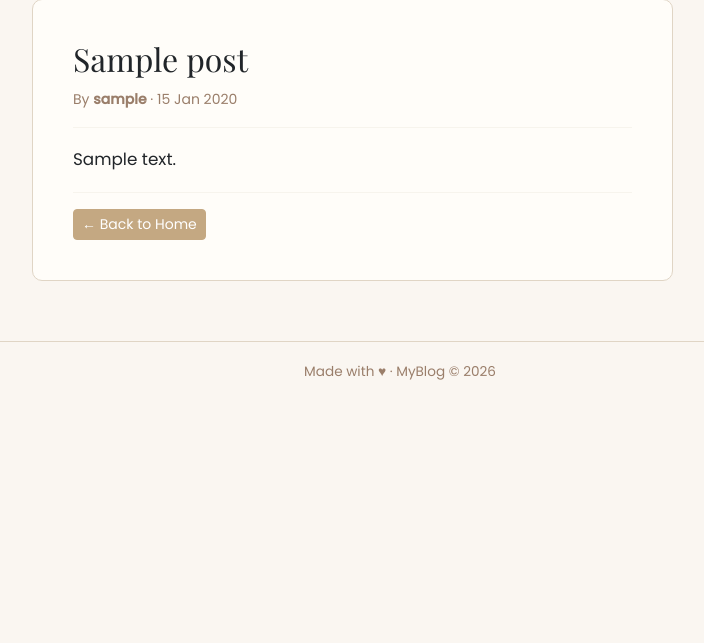
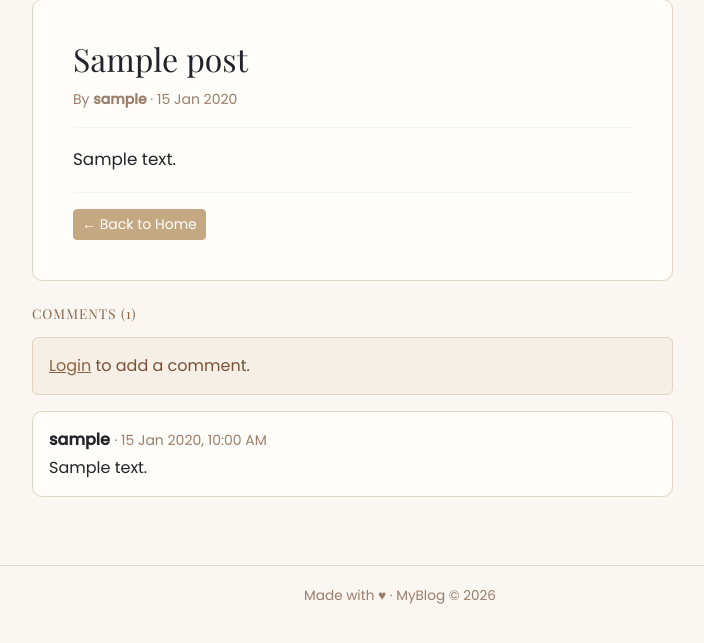
Before and after one commit to sampada596/blog_django, a Django app: page /post/1/ in a window 1280 px wide. Shown: the part 106-749 px from the top of the page, without its empty margins (240-944 px from the left). Run offline with Django 5.2, Linux system fonts and the light colour scheme; tables that the repository leaves empty hold one stand-in row (values such as "Sample post"); some web fonts are replaced.

Commit message:
added comment system

```diff
--- a/blog/forms.py
+++ b/blog/forms.py
@@ -2,6 +2,7 @@ from django import forms
 from django.contrib.auth.forms import UserCreationForm
 from django.contrib.auth.models import User
 from .models import Post
+from .models import Comment
 
 class RegisterForm(UserCreationForm):
     email = forms.EmailField()
@@ -25,3 +26,16 @@ class PostForm(forms.ModelForm):
         super().__init__(*args, **kwargs)
         self.fields['title'].widget.attrs['class'] = 'form-control'
         self.fields['content'].widget.attrs['class'] = 'form-control'
+
+class CommentForm(forms.ModelForm):
+    class Meta:
+        model = Comment
+        fields = ['body']
+        widgets = {
+            'body': forms.Textarea(attrs={'rows':3, 'placeholder': 'Write a comment...'})
+
+        }
+
+    def __init__(self, *args, **kwargs):
+        super().__init__(*args, **kwargs)
+        self.fields['body'].widget.attrs['class'] = 'form-control'
--- a/blog/templates/blog/post_detail.html
+++ b/blog/templates/blog/post_detail.html
@@ -19,6 +19,44 @@
                 {% endif %}
             </div>
         </div>
+        <div class="mt-4">
+            <h5 class="mb-3" style="color: #8B6343; letter-spacing: 1px; font-size: 0.85rem; text-transform: uppercase;">
+                Comments ({{ comments.count }})
+            </h5>
+
+            {% if request.user.is_authenticated %}
+                <div class="card p-3 mb-3">
+                    <form method="POST">
+                        {% csrf_token %}
+                        {{ form.body }}
+                        <button type="submit" class="btn btn-primary btn-sm mt-2">Post Comment</button>
+                    </form>
+                </div>
+            {% else %}
+                <div class="alert alert-info">
+                    <a href="{% url 'login' %}">Login</a> to add a comment.
+                </div>
+            {% endif %}
+
+            {% for comment in comments %}
+    <div class="card p-3 mb-2">
+        <div class="d-flex justify-content-between">
+            <p class="mb-1"><strong>{{ comment.author }}</strong>
+                <small class="text-muted">· {{ comment.created_at|date:"d M Y, h:i A" }}</small>
+            </p>
+            {% if request.user == comment.author %}
+                <form method="POST" action="{% url 'comment_delete' comment.pk %}">
+                    {% csrf_token %}
+                    <button type="submit" class="btn btn-sm" style="color: #c47a6a; background: none; border: none;">✕</button>
+                </form>
+            {% endif %}
+        </div>
+        <p class="mb-0">{{ comment.body }}</p>
+    </div>
+{% empty %}
+    <p class="text-muted">No comments yet. Be the first to comment!</p>
+{% endfor %}
+        </div>
     </div>
 </div>
 {% endblock %}
--- a/blog/urls.py
+++ b/blog/urls.py
@@ -10,4 +10,5 @@ urlpatterns = [
     path('register/',views.register, name='register'),
     path('login/',views.user_login, name='login'),
     path('logout/',views.user_logout, name='logout'),
+    path('comment/<int:pk>/delete/', views.comment_delete, name='comment_delete'),
 ]
--- a/blog/views.py
+++ b/blog/views.py
@@ -1,11 +1,10 @@
-from django.shortcuts import render , get_object_or_404
-from .models import Post
+from django.shortcuts import render , get_object_or_404, redirect
+from .models import Post, Comment
 from django.contrib.auth import login , logout , authenticate
 from django.contrib.auth.forms import AuthenticationForm
 from .forms import RegisterForm
-from django.shortcuts import redirect
 from django.contrib.auth.decorators import login_required
-from .forms import RegisterForm , PostForm
+from .forms import RegisterForm , PostForm , CommentForm
 
 def home(request):
     posts = Post.objects.filter(is_published=True).order_by('-created_at')
@@ -13,7 +12,26 @@ def home(request):
 
 def post_detail(request, pk):
     post = get_object_or_404(Post, pk=pk)
-    return render(request, 'blog/post_detail.html', {'post': post})
+    comments = post.comments.all().order_by('-created_at')
+
+    if request.method == 'POST':
+        if not request.user.is_authenticated:
+            return redirect('login')
+        form = CommentForm(request.POST)
+        if form.is_valid():
+            comment = form.save(commit=False)
+            comment.post = post
+            comment.author = request.user
+            comment.save()
+            return redirect('post_detail', pk=pk)
+    else:
+        form = CommentForm()
+
+    return render(request, 'blog/post_detail.html', {
+        'post': post,
+        'comments': comments,
+        'form': form,
+    })
 
 def register(request):
     if request.method == 'POST':
@@ -77,3 +95,12 @@ def post_delete(request, pk):
         post.delete()
         return redirect('home')
     return render(request, 'blog/post_confirm_delete.html', {'post': post})
+
+@login_required
+def comment_delete(request, pk):
+    comment = get_object_or_404(Comment, pk=pk)
+    if request.user != comment.author:
+        return redirect('home')
+    post_pk = comment.post.pk
+    comment.delete()
+    return redirect('post_detail',pk=post_pk)
```
